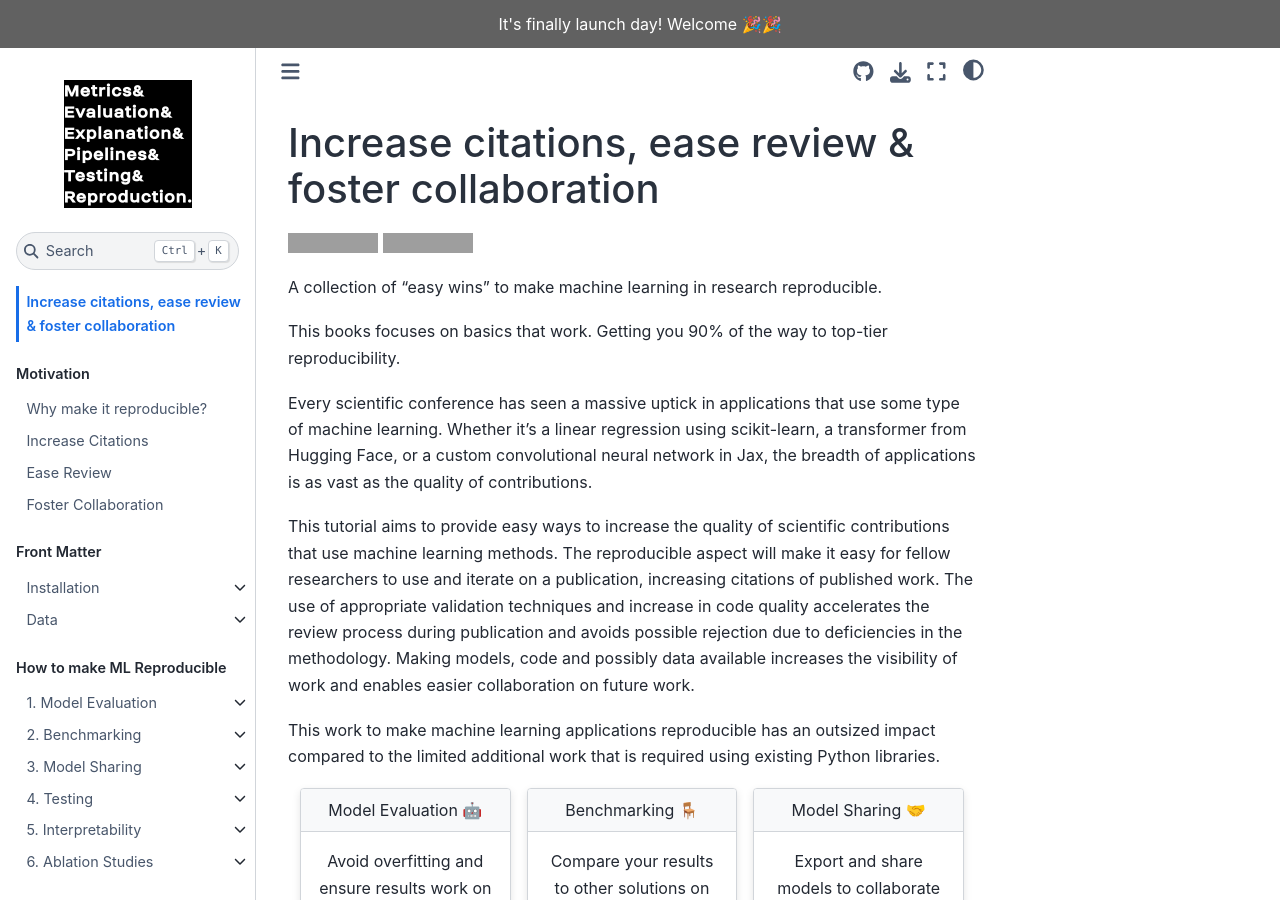
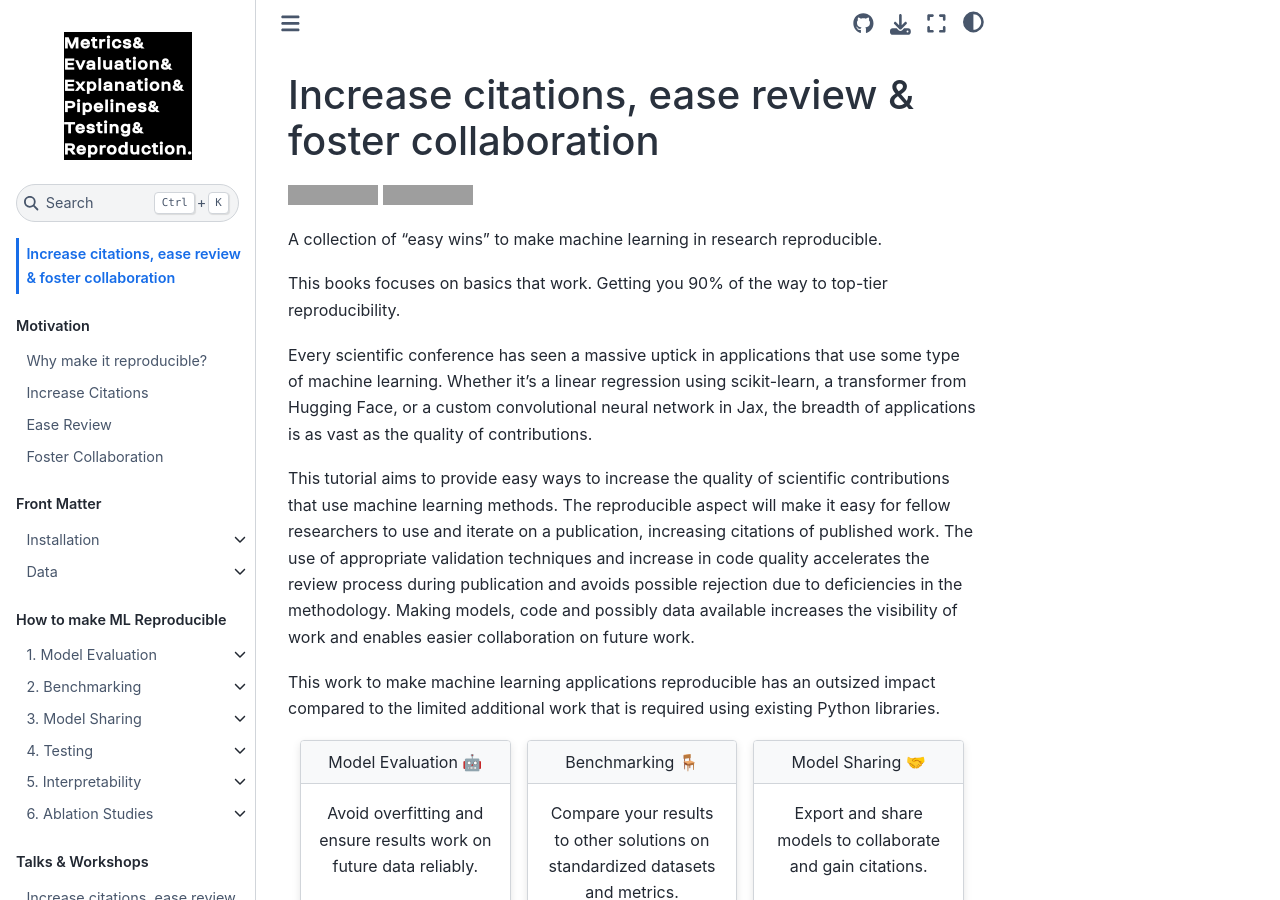
Before and after one commit to JesperDramsch/ml.recipes, a Jupyter Book: the page built from book/welcome.md, in a window 1280 px wide and 900 px high. Built offline with Jupyter Book 1.0.4 settings and Sphinx 7.4.7 and the Sphinx Book theme 1.1.4, drawn with Linux system fonts in a browser that asks for light colours; grey boxes are pictures that could not be loaded.

Commit message:
Remove Banner

```diff
--- a/book/_config.yml
+++ b/book/_config.yml
@@ -57,7 +57,7 @@ html:
   comments:
     hypothesis              : false
     utterances              : false
-  announcement              : "It's finally launch day! Welcome 🎉🎉" # A banner announcement at the top of the site.
+  # announcement              : "It's finally launch day! Welcome 🎉🎉" # A banner announcement at the top of the site.
 
 #######################################################################################
 # LaTeX-specific settings
@@ -88,7 +88,6 @@ repository:
 #######################################################################################
 # Advanced and power-user settings
 sphinx:
-  extra_extensions          :   # A list of extra extensions to load by Sphinx (added to those already used by JB).
   local_extensions          :   # A list of local extensions to load by sphinx specified by "name: path" items
   recursive_update          : false # A boolean indicating whether to overwrite the Sphinx config (true) or recursively update (false)
   config:
```
